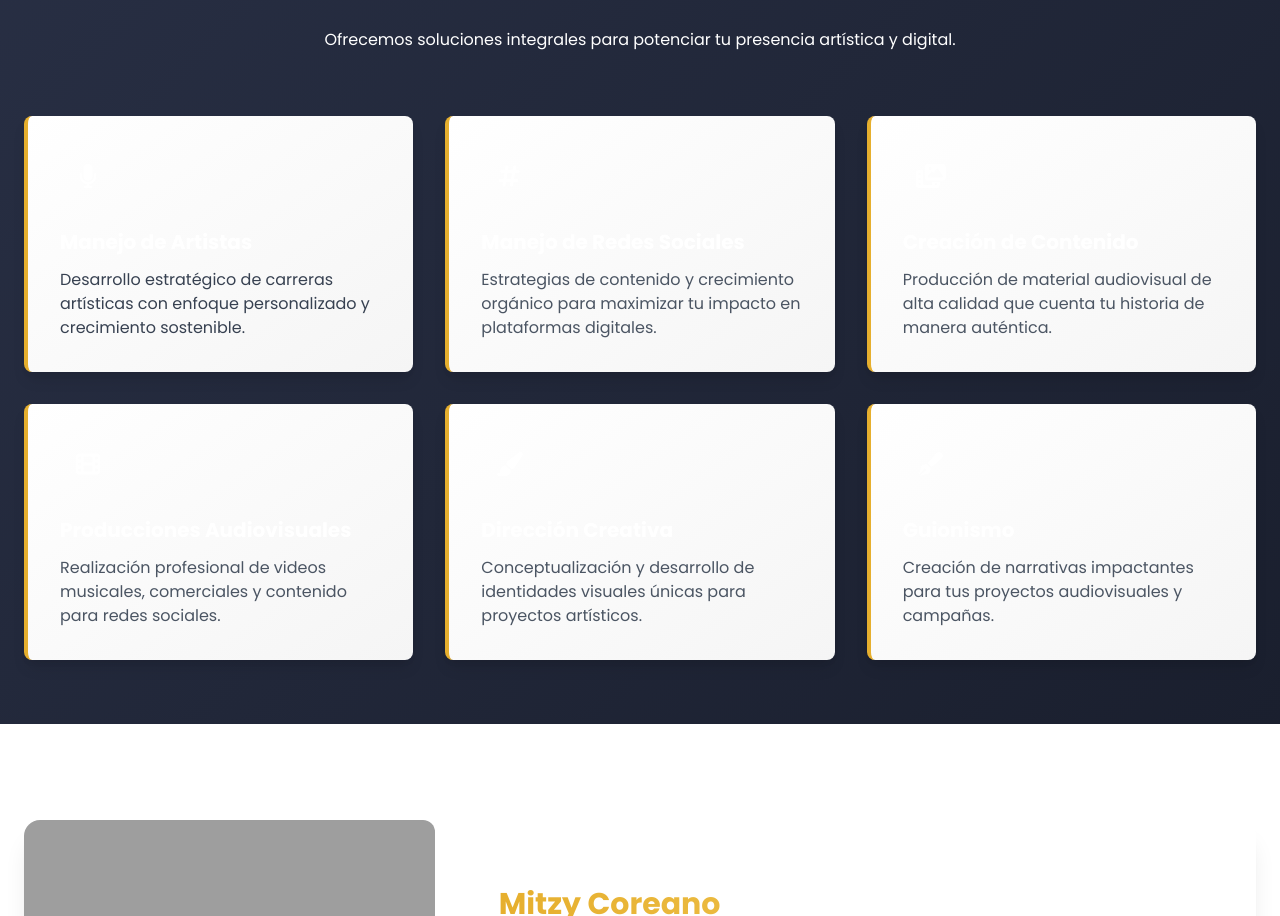
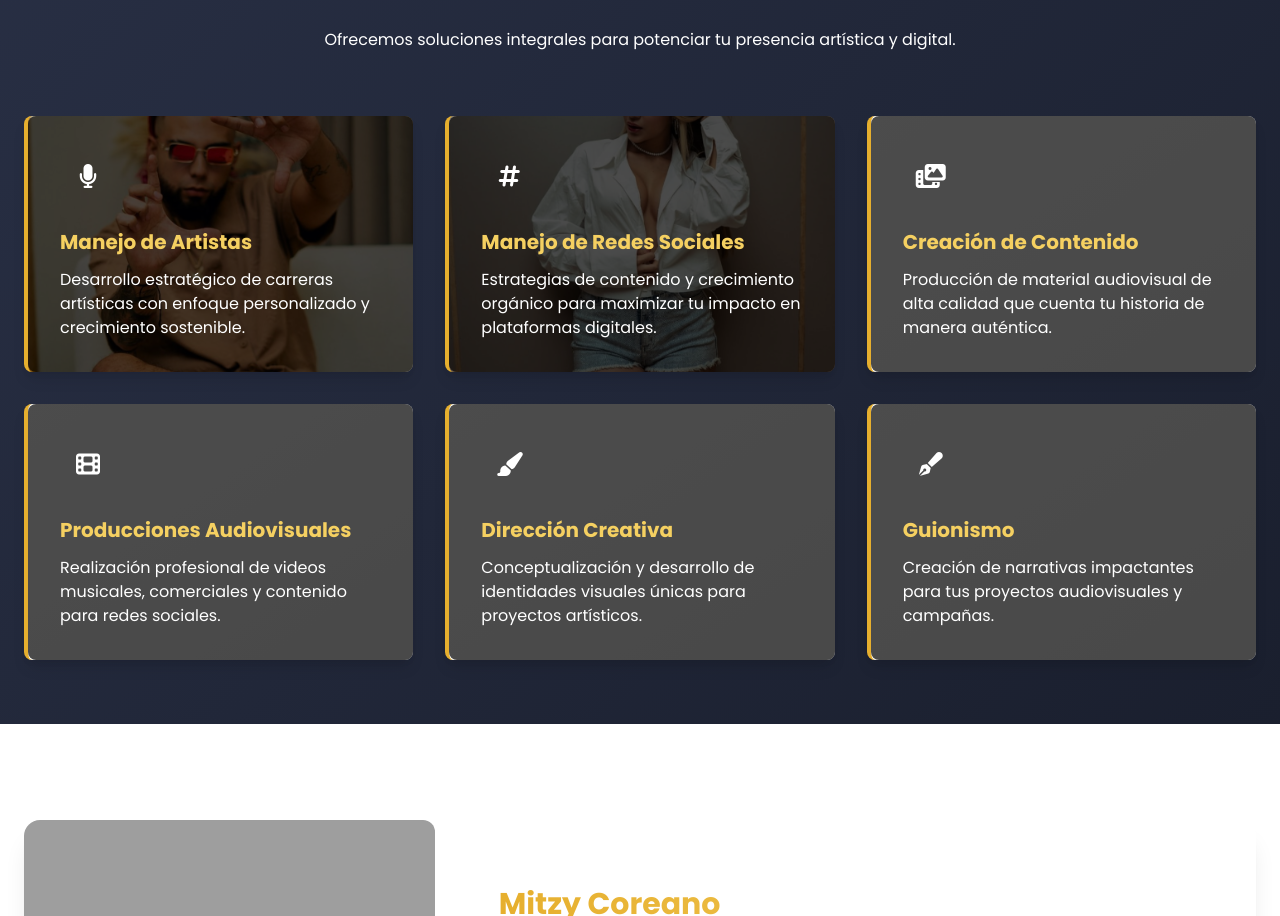
Before and after one commit to juanchacon2021/mcmanagement, a plain HTML site: page index.html in a window 1280 px wide. Shown: the part 1317-2233 px from the top of the page. Drawn offline with nearby package versions, Linux system fonts and the light colour scheme; grey boxes are pictures that could not be loaded.

Commit message:
Implement code changes to enhance functionality and improve performance

```diff
--- a/index.html
+++ b/index.html
@@ -3,6 +3,7 @@
 <head>
   <meta charset="UTF-8" />
   <meta name="viewport" content="width=device-width, initial-scale=1.0" />
+  <meta name="description" content="MC Management Productions - Impulsamos tu talento con servicios de manejo de artistas, creación de contenido y producción audiovisual." />
   <title>MC Management Productions</title>
   <link href="https://cdn.jsdelivr.net/npm/tailwindcss@2.2.19/dist/tailwind.min.css" rel="stylesheet">
   <link rel="stylesheet" href="https://cdnjs.cloudflare.com/ajax/libs/font-awesome/6.4.0/css/all.min.css">
@@ -13,6 +14,26 @@
     body {
       font-family: 'Poppins', sans-serif;
       scroll-behavior: smooth;
+    }
+
+    /* Fondo oscuro para la card de servicio */
+    .service-card {
+      position: relative;
+      /* ...otros estilos existentes... */
+    }
+
+    .service-card::before {
+      content: "";
+      position: absolute;
+      inset: 0;
+      background: rgba(0,0,0,0.7); /* Opacidad más alta para oscurecer */
+      z-index: 1;
+      border-radius: 0.5rem; /* igual que rounded-lg */
+    }
+
+    .service-card > * {
+      position: relative;
+      z-index: 2;
     }
 
     .gradient-bg {
@@ -131,7 +152,7 @@
   </style>
 </head>
 <body class="bg-[#ECECEC] text-[#282F44]">
-
+  <div x-data="{ mobileMenuOpen: false }">
     <!-- Header -->
     <header class="gradient-bg text-white fixed w-full top-0 z-50 shadow-lg">
       <div class="container mx-auto px-6 py-4">
@@ -265,22 +286,28 @@
         </div>
 
         <div class="grid md:grid-cols-2 lg:grid-cols-3 gap-8">
-        <div class="service-card p-8 rounded-lg shadow-lg hover:shadow-2xl hover:border-[#F5D061] transition-all duration-300 bg-white border-l-4 border-[#E6AF2E]">
+          <div style="background-image: url('img/fondo1.jpeg');
+          background-size: cover;
+          background-position: center;
+          " class="service-card p-8 rounded-lg shadow-lg hover:shadow-2xl hover:border-[#F5D061] transition-all duration-300 bg-white border-l-4 border-[#E6AF2E]">
             <div class="w-14 h-14 bg-[#E6AF2E] rounded-full flex items-center justify-center mb-6">
               <i class="fas fa-microphone text-2xl text-white"></i>
             </div>
-          <h3 class="text-xl font-bold mb-3 text-[#282F44]">Manejo de Artistas</h3>
-          <p class="text-gray-700">
+            <h3 class="text-xl font-bold mb-3" style="color: #F5D061;">Manejo de Artistas</h3>
+            <p class="" style="color: white">
               Desarrollo estratégico de carreras artísticas con enfoque personalizado y crecimiento sostenible.
             </p>
           </div>
 
-        <div class="service-card p-8 rounded-lg shadow-lg hover-grow">
+          <div class="service-card p-8 rounded-lg shadow-lg hover-grow" style="background-image: url('img/fondo2.JPG');
+          background-size: cover;
+          background-position: center;
+          ">
             <div class="w-14 h-14 bg-[#E6AF2E] rounded-full flex items-center justify-center mb-6">
               <i class="fas fa-hashtag text-2xl text-white"></i>
             </div>
-          <h3 class="text-xl font-bold mb-3">Manejo de Redes Sociales</h3>
-          <p class="text-gray-600">
+            <h3 class="text-xl font-bold mb-3" style="color: #F5D061;">Manejo de Redes Sociales</h3>
+            <p class="text-white">
               Estrategias de contenido y crecimiento orgánico para maximizar tu impacto en plataformas digitales.
             </p>
           </div>
@@ -289,8 +316,8 @@
             <div class="w-14 h-14 bg-[#E6AF2E] rounded-full flex items-center justify-center mb-6">
               <i class="fas fa-photo-video text-2xl text-white"></i>
             </div>
-          <h3 class="text-xl font-bold mb-3">Creación de Contenido</h3>
-          <p class="text-gray-600">
+            <h3 class="text-xl font-bold mb-3" style="color: #F5D061;">Creación de Contenido</h3>
+            <p class="text-white">
               Producción de material audiovisual de alta calidad que cuenta tu historia de manera auténtica.
             </p>
           </div>
@@ -299,8 +326,8 @@
             <div class="w-14 h-14 bg-[#E6AF2E] rounded-full flex items-center justify-center mb-6">
               <i class="fas fa-film text-2xl text-white"></i>
             </div>
-          <h3 class="text-xl font-bold mb-3">Producciones Audiovisuales</h3>
-          <p class="text-gray-600">
+            <h3 class="text-xl font-bold mb-3" style="color: #F5D061;">Producciones Audiovisuales</h3>
+            <p class="text-white">
               Realización profesional de videos musicales, comerciales y contenido para redes sociales.
             </p>
           </div>
@@ -309,8 +336,8 @@
             <div class="w-14 h-14 bg-[#E6AF2E] rounded-full flex items-center justify-center mb-6">
               <i class="fas fa-paint-brush text-2xl text-white"></i>
             </div>
-          <h3 class="text-xl font-bold mb-3">Dirección Creativa</h3>
-          <p class="text-gray-600">
+            <h3 class="text-xl font-bold mb-3" style="color: #F5D061;">Dirección Creativa</h3>
+            <p class="text-white">
               Conceptualización y desarrollo de identidades visuales únicas para proyectos artísticos.
             </p>
           </div>
@@ -319,8 +346,8 @@
             <div class="w-14 h-14 bg-[#E6AF2E] rounded-full flex items-center justify-center mb-6">
               <i class="fas fa-pen-fancy text-2xl text-white"></i>
             </div>
-          <h3 class="text-xl font-bold mb-3">Guionismo</h3>
-          <p class="text-gray-600">
+            <h3 class="text-xl font-bold mb-3" style="color: #F5D061;">Guionismo</h3>
+            <p class="text-white">
               Creación de narrativas impactantes para tus proyectos audiovisuales y campañas.
             </p>
           </div>
@@ -420,7 +447,7 @@
           </p>
         </div>
 
-      <div class="grid sm:grid-cols-2 lg:grid-cols-3 gap-8">
+        <div class="grid grid-cols-1 sm:grid-cols-2 lg:grid-cols-3 gap-8">
           <!-- Allyson Diaz -->
           <div class="team-card bg-[#ECECEC] p-6 rounded-xl text-center">
             <div class="w-32 h-32 mx-auto mb-6 rounded-full overflow-hidden border-4 border-[#E6AF2E]">
@@ -575,7 +602,7 @@
         <div class="flex flex-col lg:flex-row gap-12">
           <div class="lg:w-1/2">
             <form class="space-y-6">
-            <div class="grid md:grid-cols-2 gap-6">
+              <div class="grid grid-cols-1 md:grid-cols-2 gap-6">
                 <div>
                   <label for="name" class="block mb-2">Nombre</label>
                   <input type="text" id="name" class="w-full px-4 py-3 rounded-lg bg-[#3a455e] border border-[#4a5772] focus:outline-none focus:ring-2 focus:ring-[#E6AF2E] text-white" placeholder="Tu nombre">
@@ -729,5 +756,6 @@
         // Podrías agregar aquí cualquier inicialización adicional que necesites
       });
     </script>
+  </div>
 </body>
 </html>
```
Also changed, not shown: img/fondo1.jpeg (renamed from img/WhatsApp Image 2025-07-07 at 9.45.56 AM.jpeg), img/fondo2.JPG (renamed from img/IMG_7256.JPG). Lines whose indentation alone changed are shown as unchanged.
